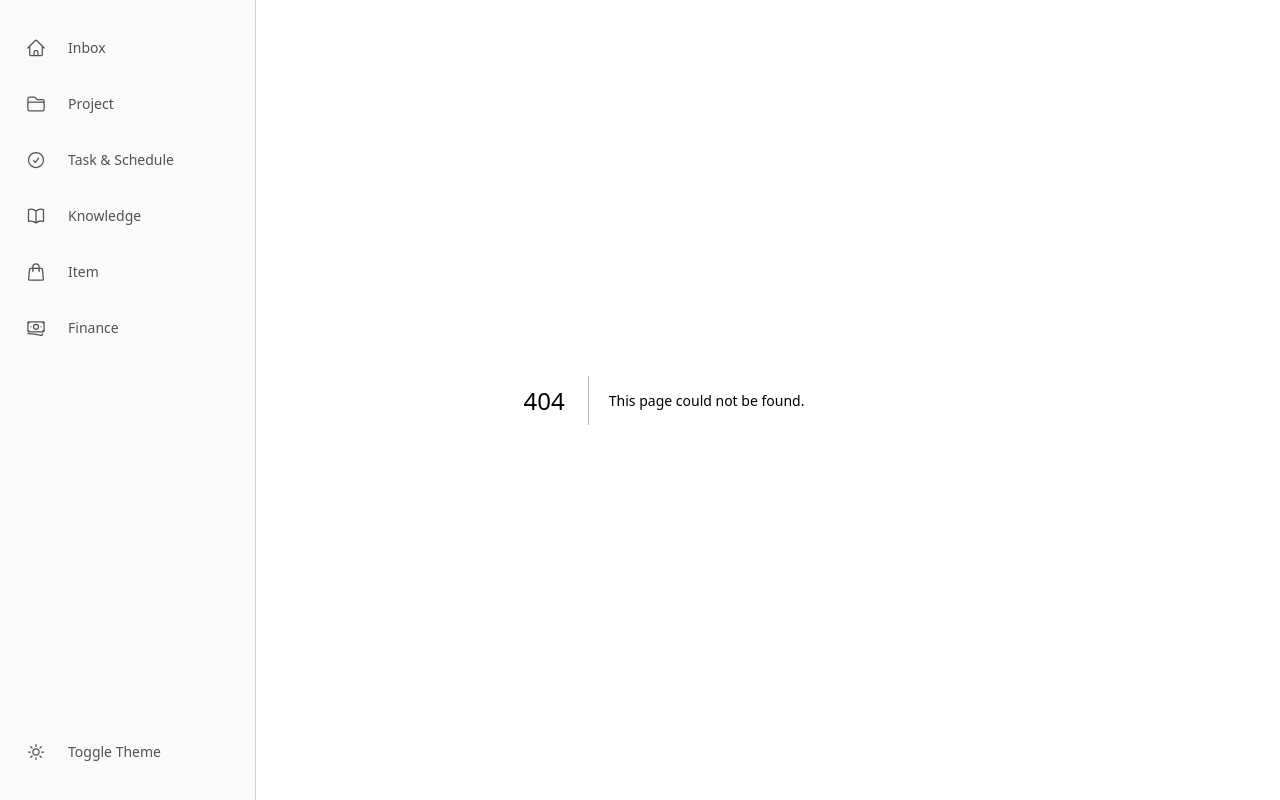
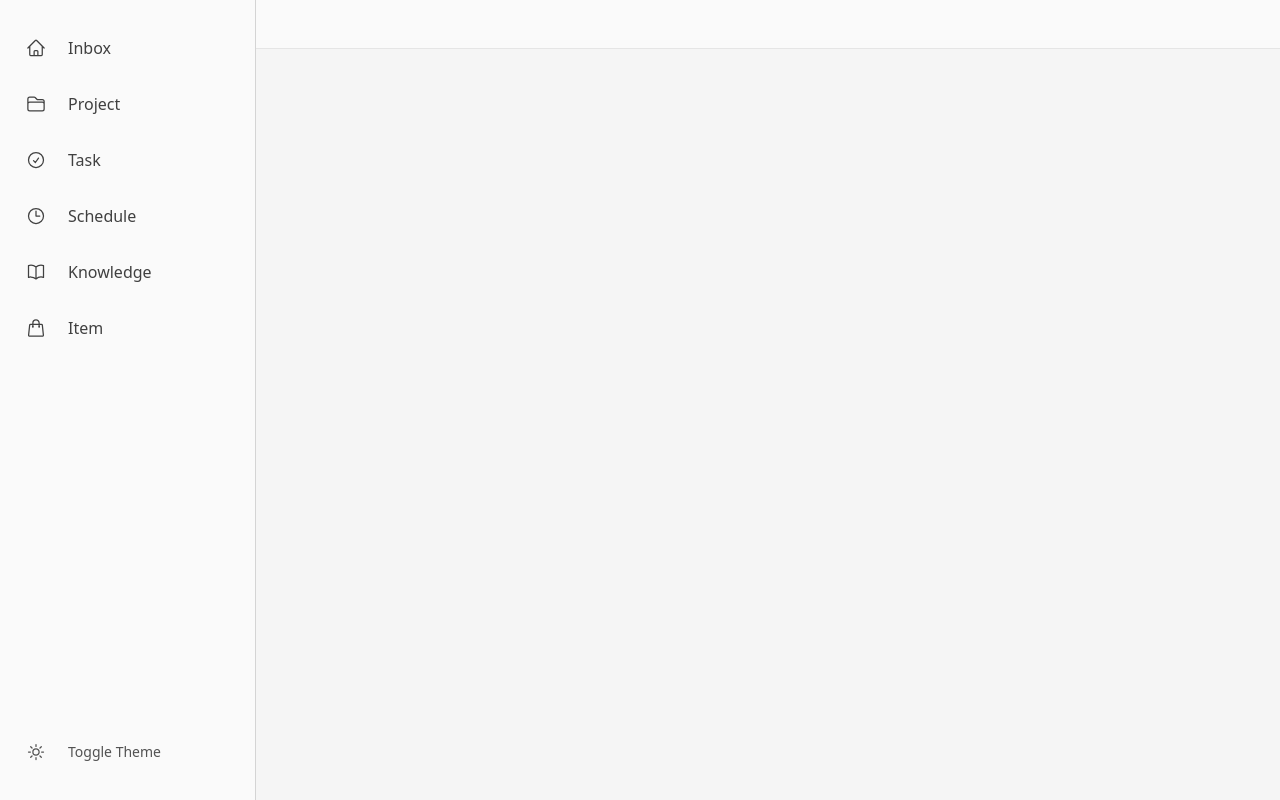
Before and after one commit to morikawa976321/monocore, a Next.js app: page /schedules in a window 1280 px wide. Before the commit this address had no page. Built offline with nearby package versions, Linux system fonts and the light colour scheme.

Commit message:
feat: add schefule page

```diff
--- /dev/null
+++ b/src/app/schedules/page.tsx
@@ -0,0 +1,76 @@
+'use client';
+
+import React, { useRef, useState, useEffect } from 'react';
+
+const DAY_NAMES = ['日', '月', '火', '水', '木', '金', '土'];
+
+function generateInitialContent(): string {
+    const today = new Date(2026, 2, 7); // 2026-03-07 (local)
+    const end = new Date(2027, 2, 7);   // 1 year later
+
+    const lines: string[] = [];
+    const current = new Date(today);
+
+    while (current <= end) {
+        const yyyy = current.getFullYear();
+        const mm = String(current.getMonth() + 1).padStart(2, '0');
+        const dd = String(current.getDate()).padStart(2, '0');
+        const dow = DAY_NAMES[current.getDay()];
+
+        const dateLabel = `${yyyy}/${mm}/${dd} (${dow})`;
+
+        if (lines.length === 0) {
+            lines.push(dateLabel);
+        } else {
+            lines.push('', '', dateLabel);
+        }
+
+        current.setDate(current.getDate() + 1);
+    }
+
+    return lines.join('\n');
+}
+
+const INITIAL_CONTENT = generateInitialContent();
+
+export default function SchedulesPage() {
+    const [content, setContent] = useState(INITIAL_CONTENT);
+    const textareaRef = useRef<HTMLTextAreaElement>(null);
+
+    // Auto-resize textarea to fill available space
+    useEffect(() => {
+        const ta = textareaRef.current;
+        if (!ta) return;
+        ta.style.height = 'auto';
+        ta.style.height = ta.scrollHeight + 'px';
+    }, [content]);
+
+    return (
+        <div className="flex flex-col h-screen bg-neutral-100 dark:bg-neutral-950">
+            {/* Header */}
+            <header className="flex items-center px-6 py-3 border-b border-neutral-200 dark:border-neutral-800 bg-neutral-50 dark:bg-neutral-900 shrink-0">
+                <h1 className="text-base font-medium tracking-widest uppercase text-neutral-900 dark:text-neutral-100">
+                    Schedules
+                </h1>
+            </header>
+
+            {/* Textarea area */}
+            <div className="flex-1 overflow-y-auto px-6 py-4">
+                <textarea
+                    ref={textareaRef}
+                    value={content}
+                    onChange={(e) => setContent(e.target.value)}
+                    className={[
+                        'w-full min-h-full resize-none bg-transparent border-none outline-none',
+                        'font-mono text-base leading-7',
+                        'text-neutral-900 dark:text-neutral-100',
+                        'placeholder:text-neutral-400 dark:placeholder:text-neutral-600',
+                    ].join(' ')}
+                    spellCheck={false}
+                    autoComplete="off"
+                    autoCorrect="off"
+                />
+            </div>
+        </div>
+    );
+}
--- a/src/components/layout/Sidebar.tsx
+++ b/src/components/layout/Sidebar.tsx
@@ -5,7 +5,7 @@ import {
     CheckCircleIcon,
     BookOpenIcon,
     ShoppingBagIcon,
-    BanknotesIcon,
+    ClockIcon,
 } from "@heroicons/react/24/outline";
 import { ThemeToggle } from "./ThemeToggle";
 
@@ -15,10 +15,10 @@ export const Sidebar = () => {
             <div className="flex flex-col flex-1 gap-2 p-2 mt-4">
                 <SidebarItem href="/" icon={<HomeIcon className="w-5 h-5 flex-shrink-0" />} label="Inbox" />
                 <SidebarItem href="/projects" icon={<FolderIcon className="w-5 h-5 flex-shrink-0" />} label="Project" />
-                <SidebarItem href="/tasks" icon={<CheckCircleIcon className="w-5 h-5 flex-shrink-0" />} label="Task & Schedule" />
+                <SidebarItem href="/tasks" icon={<CheckCircleIcon className="w-5 h-5 flex-shrink-0" />} label="Task" />
+                <SidebarItem href="/schedules" icon={<ClockIcon className="w-5 h-5 flex-shrink-0" />} label="Schedule" />
                 <SidebarItem href="/knowledge" icon={<BookOpenIcon className="w-5 h-5 flex-shrink-0" />} label="Knowledge" />
                 <SidebarItem href="/items" icon={<ShoppingBagIcon className="w-5 h-5 flex-shrink-0" />} label="Item" />
-                <SidebarItem href="/finance" icon={<BanknotesIcon className="w-5 h-5 flex-shrink-0" />} label="Finance" />
             </div>
             <div className="p-2 mb-4">
                 <ThemeToggle />
@@ -39,7 +39,7 @@ const SidebarItem = ({
     return (
         <Link
             href={href}
-            className="flex items-center gap-4 px-2 py-2 text-sm font-medium transition-colors rounded-sm text-neutral-600 dark:text-neutral-400 hover:bg-neutral-200 dark:hover:bg-neutral-800 hover:text-neutral-900 dark:hover:text-neutral-50 group-hover:px-3 focus-visible:outline-none focus-visible:ring-1 focus-visible:ring-neutral-400"
+            className="flex items-center gap-4 px-2 py-2 text-base font-medium transition-colors rounded-sm text-neutral-700 dark:text-neutral-300 hover:bg-neutral-200 dark:hover:bg-neutral-800 hover:text-neutral-900 dark:hover:text-neutral-50 group-hover:px-3 focus-visible:outline-none focus-visible:ring-1 focus-visible:ring-neutral-400"
         >
             <div className="flex items-center justify-center w-8 h-8 shrink-0">{icon}</div>
             <span className="opacity-0 transition-opacity duration-150 ease-in-out whitespace-nowrap group-hover:opacity-100">
```
